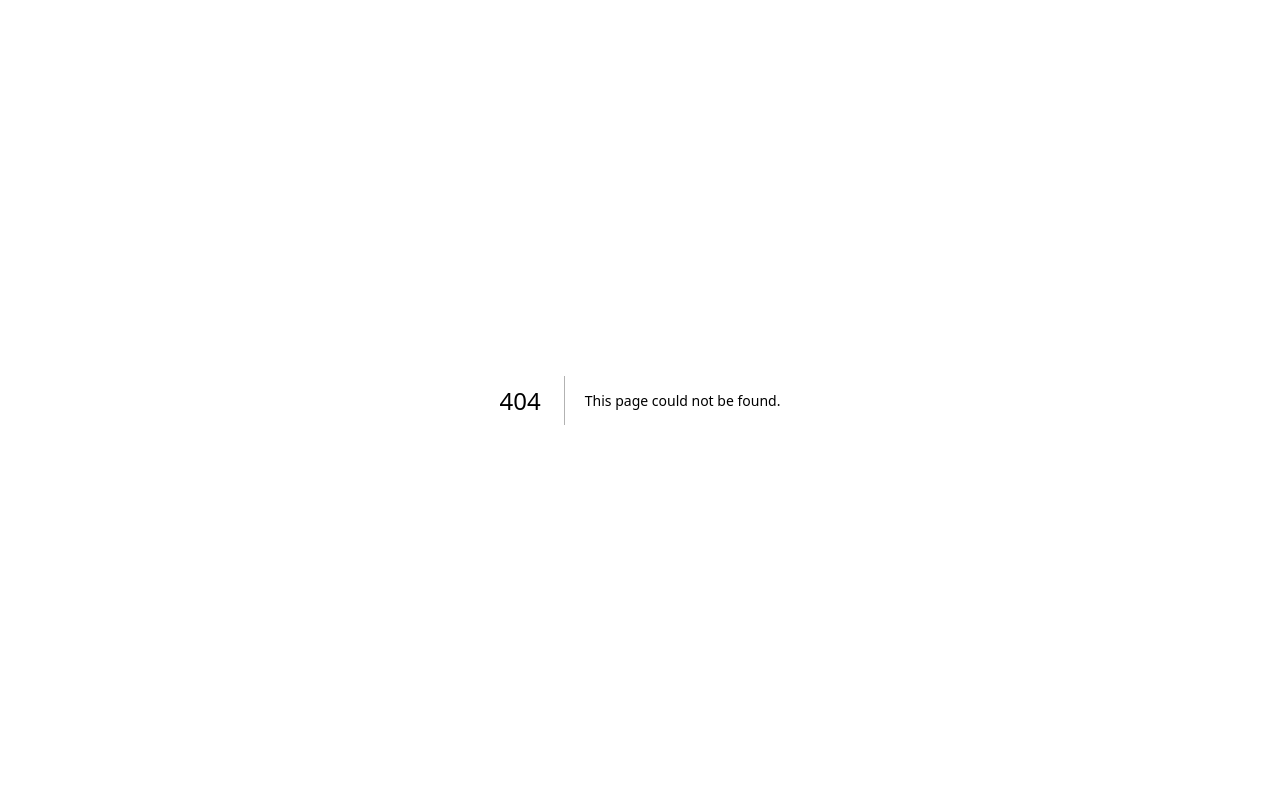
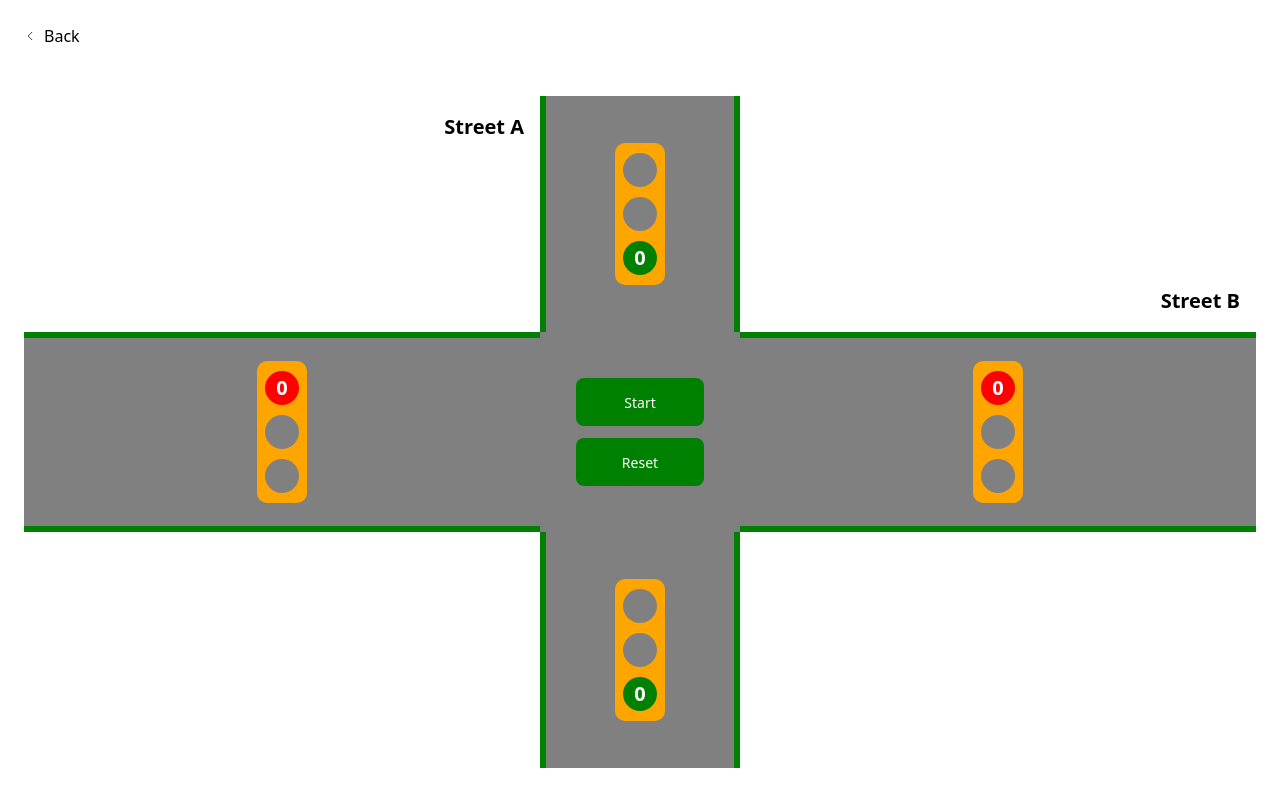
Before and after one commit to 0xdamak/bluesalt-assessment, a Next.js app: page /traffic-light in a window 1280 px wide. Before the commit this address had no page. Built offline with nearby package versions, Linux system fonts and the light colour scheme.

Commit message:
traffic light

```diff
--- /dev/null
+++ b/src/app/traffic-light/page.tsx
@@ -0,0 +1,49 @@
+"use client";
+
+import { useTrafficLight } from "@/hooks/useTrafficLight";
+import { TrafficLight } from "@/src/components/TrafficLight.tsx";
+import { Wrapper, Crossroad, Button, Label, BackButton } from "./styles";
+import LeftChevron from "@/public/svgs/left-chevron.svg";
+import Link from "next/link";
+
+export default function Traffic(): JSX.Element {
+  const { streetA, streetB, start, reset, timer } = useTrafficLight();
+
+  return (
+    <>
+      <BackButton>
+        <Link href="/">
+          <LeftChevron className="h-3 w-3" />
+          <p>Back</p>
+        </Link>
+      </BackButton>
+      <Wrapper>
+        <Crossroad>
+          <Label yAxis="top">
+            <h2>Street A</h2>
+          </Label>
+          <div>
+            <TrafficLight activeLight={streetA} timer={timer} />
+          </div>
+          <Label yAxis="bottom">
+            <h2>Street B</h2>
+          </Label>
+          <div>
+            <TrafficLight activeLight={streetB} timer={timer} />
+          </div>
+          <div>
+            <Button onClick={start}>Start</Button>
+            <Button onClick={reset}>Reset</Button>
+          </div>
+          <div>
+            <TrafficLight activeLight={streetB} timer={timer} />
+          </div>
+          <div />
+          <div>
+            <TrafficLight activeLight={streetA} timer={timer} />
+          </div>
+        </Crossroad>
+      </Wrapper>
+    </>
+  );
+}
--- /dev/null
+++ b/src/app/traffic-light/styles.tsx
@@ -0,0 +1,123 @@
+import styled from "styled-components";
+
+export const BackButton = styled.span`
+  margin: 1.5rem;
+  display: flex;
+  font-size: 1rem;
+  font-weight: 500;
+
+  @media (max-width: 640px) {
+    margin: 1rem;
+  }
+
+  > a {
+    display: flex;
+    align-items: center;
+    gap: 0.5rem;
+  }
+`;
+
+export const Wrapper = styled.main`
+  display: flex;
+  flex-direction: column;
+  justify-content: center;
+  align-items: center;
+  height: 90vh;
+  width: 100vw;
+`;
+
+export const Label = styled.div<{
+  yAxis: "top" | "bottom";
+}>`
+  display: flex;
+  justify-content: end;
+  align-items: ${(props) => (props.yAxis === "top" ? "start" : "end")};
+  height: 100%;
+  width: 100%;
+  padding: 1rem;
+  font-weight: 600;
+
+  @media (max-width: 640px) {
+    padding: 1.5rem 0.75rem;
+  }
+
+  > h2 {
+    font-size: 1.25rem;
+
+    @media (max-width: 640px) {
+      font-size: 0.875rem;
+    }
+  }
+`;
+
+export const Crossroad = styled.section`
+  display: grid;
+  grid-template-columns: 2fr 12.5rem 2fr;
+  grid-template-rows: 1fr 12.5rem 1fr;
+  justify-items: center;
+  align-items: center;
+  background-color: white;
+  padding: 1.5rem;
+  width: 100%;
+  height: 100%;
+
+  @media (max-width: 640px) {
+    grid-template-columns: 2fr 6.25rem 2fr;
+    grid-template-rows: 1fr 6.25rem 1fr;
+    padding: 1rem;
+  }
+
+  > div:nth-child(even),
+  > div:nth-child(5) {
+    display: flex;
+    justify-content: center;
+    align-items: center;
+    background-color: gray;
+    width: 100%;
+    height: 100%;
+    padding: 1rem;
+  }
+
+  > div:nth-child(5) {
+    flex-direction: column;
+    gap: 0.75rem;
+  }
+
+  > div:nth-child(2),
+  > div:nth-child(8) {
+    border-left: 0.375rem solid green;
+    border-right: 0.375rem solid green;
+  }
+
+  > div:nth-child(4),
+  > div:nth-child(6) {
+    border-top: 0.375rem solid green;
+    border-bottom: 0.375rem solid green;
+  }
+`;
+
+export const Button = styled.button`
+  display: flex;
+  justify-content: center;
+  align-items: center;
+  padding: 0.625rem 1.25rem;
+  font-size: 0.875rem;
+  font-weight: 500;
+  background-color: green;
+  border-radius: 0.5rem;
+  flex-shrink: 0;
+  color: white;
+  height: 3rem;
+  width: 8rem;
+  transition: background-color 0.3s ease;
+
+  @media (max-width: 640px) {
+    padding: 0;
+    height: 2rem;
+    width: 100%;
+  }
+
+  &:hover {
+    background-color: darkgreen;
+  }
+`;
--- /dev/null
+++ b/src/components/TrafficLight.tsx.tsx
@@ -0,0 +1,67 @@
+import React from "react";
+import styled from "styled-components";
+
+interface TrafficLightProps {
+  activeLight: "red" | "yellow" | "green";
+  timer: number;
+}
+
+const TrafficLightContainer = styled.div`
+  display: flex;
+  flex-direction: column;
+  justify-content: center;
+  align-items: center;
+  gap: 0.625rem;
+  width: 3.125rem;
+  padding: 0.625rem;
+  background-color: orange;
+  border-radius: 0.625rem;
+`;
+
+const Light = styled.div<{
+  isActive: boolean;
+  backgroundColor: string;
+  color?: string;
+}>`
+  display: flex;
+  justify-content: center;
+  align-items: center;
+  width: 2.125rem;
+  height: 2.125rem;
+  border-radius: 50%;
+  font-weight: 600;
+  font-size: 1.25rem;
+  color: ${(props) => props.color ?? "white"};
+  background-color: ${(props) =>
+    props.isActive ? props.backgroundColor : "gray"};
+  transition: background-color 0.5s ease;
+
+  @media (max-width: 640px) {
+    width: 2rem;
+    height: 2rem;
+    font-size: 0.875rem;
+  }
+`;
+
+export function TrafficLight({
+  activeLight,
+  timer = 9,
+}: TrafficLightProps): JSX.Element {
+  return (
+    <TrafficLightContainer>
+      <Light backgroundColor="red" isActive={activeLight === "red"}>
+        {activeLight === "red" && timer}
+      </Light>
+      <Light
+        backgroundColor="yellow"
+        color="black"
+        isActive={activeLight === "yellow"}
+      >
+        {activeLight === "yellow" && timer}
+      </Light>
+      <Light backgroundColor="green" isActive={activeLight === "green"}>
+        {activeLight === "green" && timer}
+      </Light>
+    </TrafficLightContainer>
+  );
+}
```
